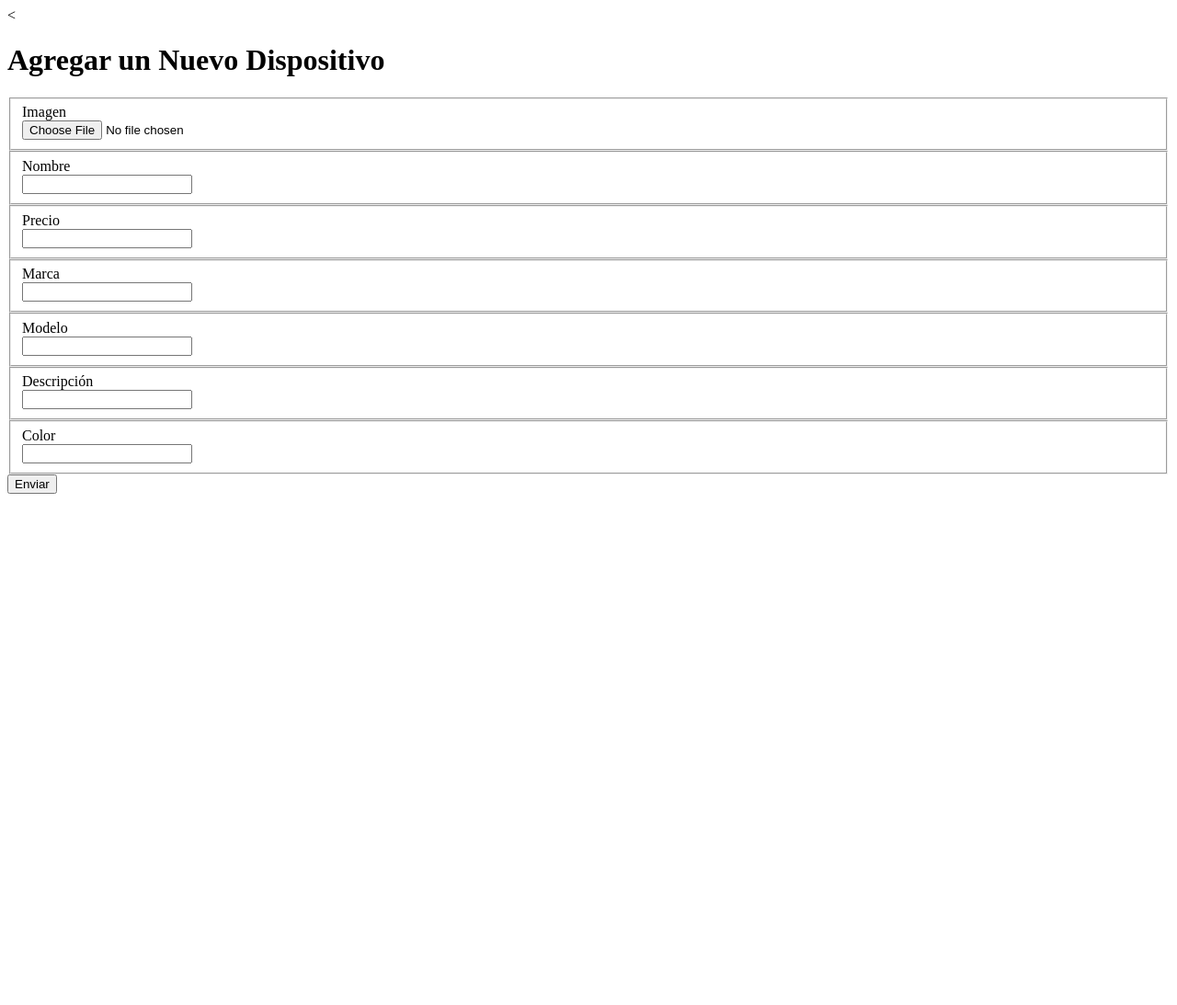
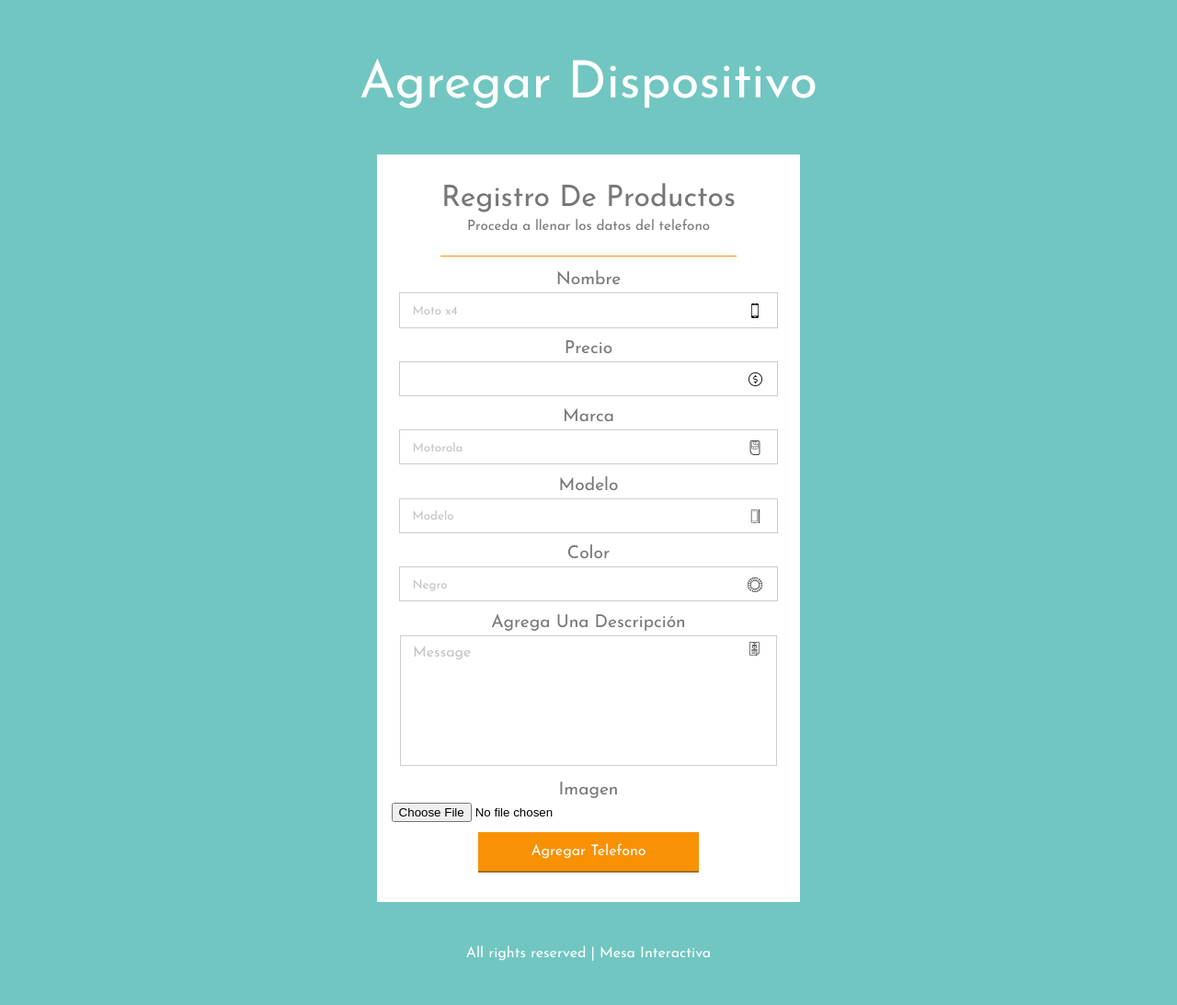
Before and after one commit to Appjak34/Mesa-Interactiva, a PHP site: page /agregardispositivo.php in a window 1280 px wide. Shown: the whole page at 92% size. Before the commit the page ends 537 px from the top, so only its background shows below. Run offline with PHP 8.4, Linux system fonts and the light colour scheme.

Commit message:
Estilos para nuevos dispositivos

```diff
--- a/agregardispositivo.php
+++ b/agregardispositivo.php
@@ -2,46 +2,57 @@
 session_start();
 	include "./database/conexion.php";
 ?>
-<!DOCTYPE html>
-<html lang="es">
+<!DOCTYPE HTML>
+<html>
 <head>
-	<meta charset="utf-8"/>
-	<title>Nuevo Dispositivo</title>
+<title>Flat Flash Contact Form Responsive Widget Template | Home :: w3layouts</title>
+ <link rel="stylesheet" href="./src/css/style-form.css">
+<meta http-equiv="Content-Type" content="text/html; charset=utf-8" />
+<meta name="viewport" content="width=device-width, initial-scale=1, maximum-scale=1">
+<meta http-equiv="Content-Type" content="text/html; charset=utf-8" />
+<!--web-fonts-->
+<link href='//fonts.googleapis.com/css?family=Josefin+Sans:400,100,300,600,700' rel='stylesheet' type='text/css'>
+
+<!--web-fonts-->
 </head>
 <body>
-
-	<<h1>Agregar un Nuevo Dispositivo</h1>
-	<form action="altadispositivo.php" method = "post" enctype="multipart/form-data">
-		<fieldset>
-			Imagen<br>
-			<input type="file" name="file">
-		</fieldset>
-				<fieldset>
-			Nombre<br>
-			<input type="text" name="nombre">
-		</fieldset>
-		<fieldset>
-			Precio<br>
-			<input type="text" name="precio">
-		</fieldset>
-		<fieldset>
-			Marca<br>
-			<input type="text" name="marca">
-		</fieldset>
-		<fieldset>
-			Modelo<br>
-			<input type="text" name="modelo">
-		</fieldset>
-		<fieldset>
-			Descripción<br>
-			<input type="text" name="descripcion">
-		</fieldset>
-		<fieldset>
-			Color<br>
-			<input type="text" name="color">
-		</fieldset>
-		<input type="submit" name="accion" value="Enviar" class="aceptar">
-	</form>
+		<!---header--->
+		<div class="header">
+			<h1>Agregar Dispositivo</h1>
+		</div>
+		<!---header--->
+		<!---main--->
+			<div class="main">
+				<div class="main-section">
+				<div class="agregar-mobil-form"n>
+					<h2>Registro de productos</h2>
+					<p>Proceda a llenar los datos del telefono</p>
+						<span></span>
+					<form action="altadispositivo.php" method = "post" enctype="multipart/form-data">
+						<h4>Nombre</h4>
+						<input type="text" class="nombre" placeholder="Moto x4" required="" name="nombre">
+						<h4>Precio</h4>
+						<input type="text" class="precio" placeholder="" name="precio">
+						<h4>Marca</h4>
+						<input type="text" class="marca" placeholder="Motorola" name="marca">
+						<h4>Modelo</h4>
+						<input type="text" class="modelo" placeholder="Modelo" name = "modelo">
+						<h4>Color</h4>
+						<input type="text" class="color" placeholder="Negro" name = "color">
+						<h4>Agrega una descripción</h4>
+						<textarea class="descripcion" placeholder="Message" name="descripcion"></textarea>
+						<h4>Imagen</h4>
+						<input type="file" name="file" style="float: left;">
+						<br>
+						<br>
+						<input type="submit" name= "accion" value="Agregar telefono" >
+					</form>
+				</div>
+				</div>
+			</div>
+			<div class="footer">
+			<p>All rights reserved | Mesa Interactiva <a href="!#"></a></p>
+		</div>
 
 
 </body>
--- /dev/null
+++ b/src/css/style-form.css
@@ -0,0 +1,248 @@
+html,body,div,span,applet,object,iframe,h1,h2,h3,h4,h5,h6,p,blockquote,pre,a,abbr,acronym,address,big,cite,code,del,dfn,em,img,ins,kbd,q,s,samp,small,strike,strong,sub,sup,tt,var,b,u,i,dl,dt,dd,ol,nav ul,nav li,fieldset,form,label,legend,table,caption,tbody,tfoot,thead,tr,th,td,article,aside,canvas,details,embed,figure,figcaption,footer,header,hgroup,menu,nav,output,ruby,section,summary,time,mark,audio,video{margin:0;padding:0;border:0;font-size:100%;font:inherit;vertical-align:baseline;}
+article, aside, details, figcaption, figure,footer, header, hgroup, menu, nav, section {display: block;}
+ol,ul{list-style:none;margin:0px;padding:0px;}
+blockquote,q{quotes:none;}
+blockquote:before,blockquote:after,q:before,q:after{content:'';content:none;}
+table{border-collapse:collapse;border-spacing:0;}
+/* start editing from here */
+a{text-decoration:none;}
+.txt-rt{text-align:right;}/* text align right */
+.txt-lt{text-align:left;}/* text align left */
+.txt-center{text-align:center;}/* text align center */
+.float-rt{float:right;}/* float right */
+.float-lt{float:left;}/* float left */
+.clear{clear:both;}/* clear float */
+.pos-relative{position:relative;}/* Position Relative */
+.pos-absolute{position:absolute;}/* Position Absolute */
+.vertical-base{	vertical-align:baseline;}/* vertical align baseline */
+.vertical-top{	vertical-align:top;}/* vertical align top */
+nav.vertical ul li{	display:block;}/* vertical menu */
+nav.horizontal ul li{	display: inline-block;}/* horizontal menu */
+img{max-width:100%;}
+/*end reset*/
+body{
+	font-family: 'Josefin Sans', sans-serif;
+	background: #71c6c1;
+}
+.header {
+    text-align: center;
+    margin-top: 4em;
+}
+.header h1 {
+    font-size: 3.5em;
+    color: #fff;
+    font-weight: 400;
+}
+.main-section {
+    width: 30%;
+    margin: 3em auto 0;
+	text-align: center;
+}
+.agregar-mobil-form {
+    background: #fff;
+	padding: 2em 1em;
+}
+.agregar-mobil-form h2 {
+    font-size: 2em;
+    text-transform: capitalize;
+	    color: #777;
+}
+.agregar-mobil-form p {
+    font-size: .95em;
+	color: #777;
+    line-height: 2em;
+}
+.agregar-mobil-form span {
+    width: 75%;
+    height: 1px;
+    display: block;
+    background: #f99104;
+    margin: 1em auto;
+}
+.agregar-mobil-form h4 {
+    font-size: 1.2em;
+    text-transform: capitalize;
+    margin-bottom: .2em;
+	    color: #777;
+}
+.agregar-mobil-form input[type="text"] {
+    padding: .8em 4em .8em 1em;
+    width: 80%;
+    margin-bottom: 1em;
+    border: 1px solid#CECCCC;
+	outline: none;
+	color: #555;
+}
+.agregar-mobil-form input.nombre {
+   background: url(/assets/img/mobile-phone.png) no-repeat 96% 55%;
+}
+.agregar-mobil-form input.precio{
+background: url(/assets/img/money.png) no-repeat 96% 55%;
+}
+.agregar-mobil-form input.marca{
+background: url(/assets/img/mobile-card.png) no-repeat 96% 55%;
+}
+.agregar-mobil-form input.modelo {
+    background: url(/assets/img/model.png) no-repeat 96% 55%;
+}
+.agregar-mobil-form input.descripcion {
+    background: url(/assets/img/description.png) no-repeat 96% 55%;
+}
+.agregar-mobil-form input.color {
+    background: url(/assets/img/color.png) no-repeat 96% 55%;
+}
+
+.agregar-mobil-form textarea.descripcion{
+background: url(/assets/img/description.png) no-repeat 96% 5%;
+}
+.agregar-mobil-form input[type="text"]:hover {
+    border: 1px solid #71c6c1;
+}
+.agregar-mobil-form  textarea {
+    width: 80%;
+    height: 120px;
+    outline: none;
+	resize: none;
+	margin-bottom: 1em;
+	border: 1px solid #CECCCC;
+	padding: .8em 4em .8em 1em;
+	font-size: 1em;
+	color: #555;
+}
+::-webkit-input-placeholder{
+color:#C3C3C3 !important;
+    font-family: 'Josefin Sans', sans-serif;
+}
+.agregar-mobil-form textarea:hover {
+    border: 1px solid #71c6c1;
+}
+.agregar-mobil-form input[type="submit"] {
+    font-size: 1em;
+    padding: .8em 1em;
+    border: none;
+    text-transform: capitalize;
+    outline: none;
+    background: #f99104;
+    color: #fff;
+    cursor: pointer;
+	width: 56%;
+	font-family: 'Josefin Sans', sans-serif;
+	    border-bottom: 2px solid#A26E28;
+}
+.agregar-mobil-form input[type="submit"]:hover {
+    background: #71C6C1;
+	border-bottom: 2px solid#59928F;
+}
+.footer {
+    text-align: center;
+    padding: 3em 0;
+}
+.footer p {
+    font-size: 1em;
+    color: #fff;
+    margin: 0px;
+}
+.footer p a {
+    color: #000;
+}
+.footer p a:hover {
+    color: #fff;
+}
+/**responsive*/
+@media(max-width:1440px){
+.main-section {
+    width: 32%;
+}
+}
+@media(max-width:1366px){
+.main-section {
+    width: 34%;
+}
+}
+@media(max-width:1280px){
+.main-section {
+    width: 36%;
+}
+}
+@media(max-width:1080px){
+.main-section {
+    width: 45%;
+}
+.header h1 {
+    font-size: 3em;
+}
+.header {
+    text-align: center;
+    margin-top: 3em;
+}
+.agregar-mobil-form h2 {
+    font-size: 1.8em;
+}
+.agregar-mobil-form h4 {
+    font-size: 1.1em;
+}
+}
+@media(max-width:991px){
+.main-section {
+    width: 48%;
+}
+}
+@media(max-width:800px){
+.main-section {
+    width: 58%;
+}
+}
+@media(max-width:768px){
+.main-section {
+    width: 60%;
+}
+}
+@media(max-width:640px){
+.main-section {
+    width: 75%;
+}
+.header h1 {
+    font-size: 2.8em;
+}
+}
+@media (max-width: 480px){
+.main-section {
+    width: 95%;
+	margin: 2em auto 0
+}
+.header {
+    text-align: center;
+    margin-top: 2em;
+}
+.agregar-mobil-form {
+    background: #fff;
+    padding: 1em 1em;
+}
+.footer {
+    text-align: center;
+    padding: 2em 0;
+}
+}
+@media (max-width: 320px){
+.header h1 {
+    font-size: 2.3em;
+}
+.agregar-mobil-form input[type="submit"] {
+   width: 67%;
+ }
+.agregar-mobil-form p {
+    line-height: 1.5em;
+}
+.agregar-mobil-form h2 {
+    font-size: 1.6em;
+}
+.agregar-mobil-form h4 {
+    font-size: 1em;
+}
+.agregar-mobil-form input[type="text"],.agregar-mobil-form textarea {
+   width: 73%;
+}
+.footer p {
+    font-size: .95em;
+}
+}
```
Also changed, not shown: assets/img/220555_cq5dam.web.250.470.jpeg (added), assets/img/color.png (added), assets/img/description.png (added), assets/img/mobile-card.png (added), assets/img/mobile-phone.png (added), assets/img/model.png (added), assets/img/money.png (added).
